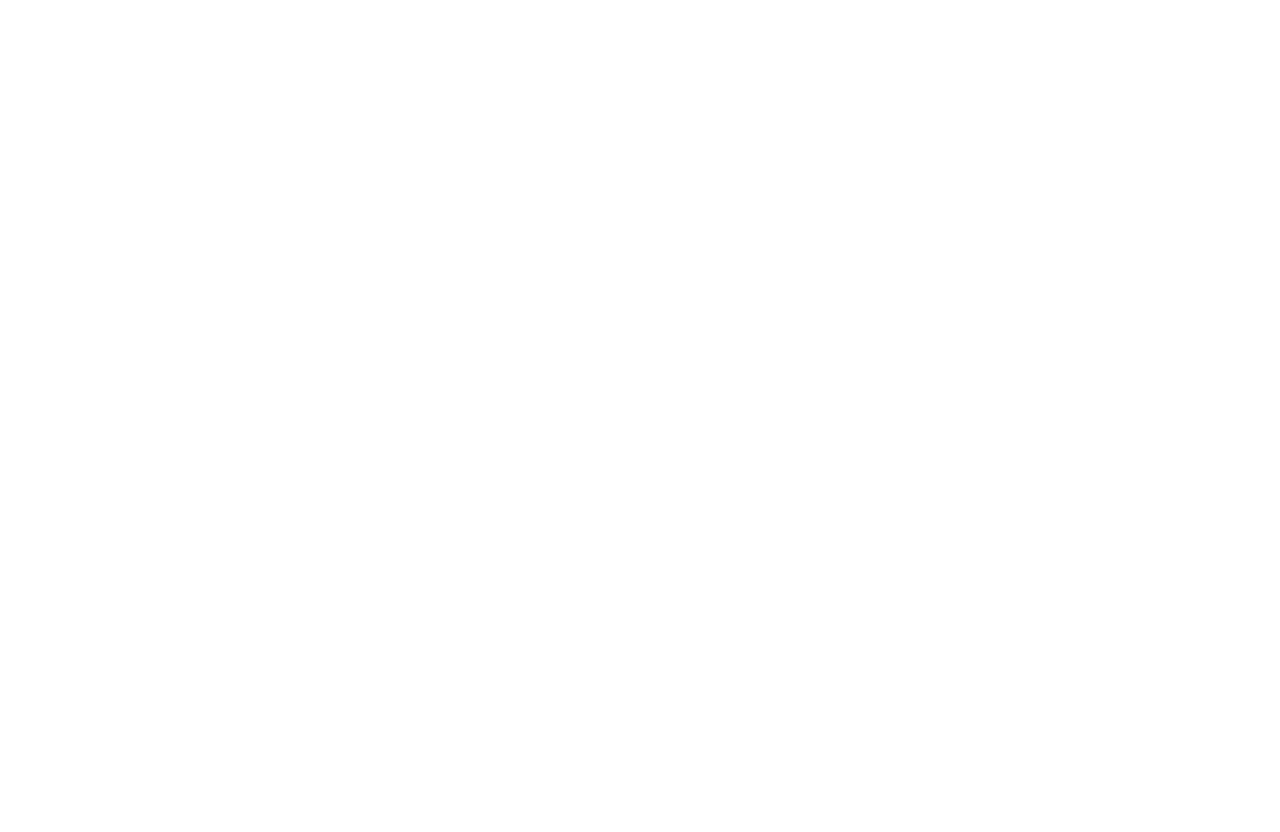
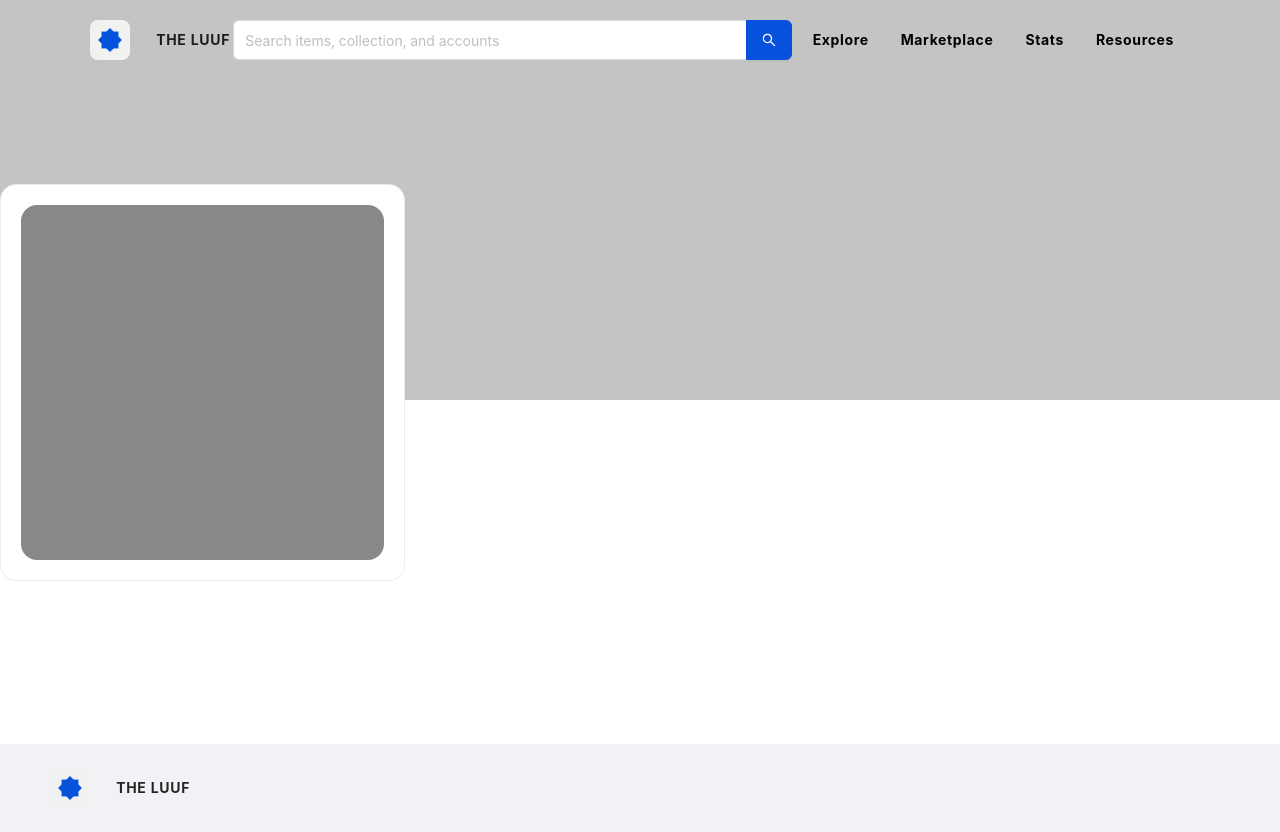
Before and after one commit to nitipon-apaisri/the-luuf, a React (Create React App) app: page /token/token1 in a window 1280 px wide. Before the commit this address had no page. Before the commit the page ends 800 px from the top, so only its background shows below. Built offline with nearby package versions, Linux system fonts and the light colour scheme.

Commit message:
Added token context and loader condition

```diff
--- a/src/App.js
+++ b/src/App.js
@@ -1,13 +1,15 @@
 import "./styles/styles.css";
 import { Route, Routes } from "react-router-dom";
-import LandingPage from "./pages/landing";
-import Marketplace from "./pages/marketplace";
+import LandingPage from "./pages/landing/Landing";
+import Marketplace from "./pages/marketplace/Marketplace";
+import TokenPage from "./pages/token-page/TokenPage";
 const App = () => {
     return (
         <div className="App">
             <Routes>
                 <Route path="/" element={<LandingPage />} />
                 <Route path="/marketplace" element={<Marketplace />} />
+                <Route path="/token/:tokenId" element={<TokenPage />} />
             </Routes>
         </div>
     );
--- a/src/index.js
+++ b/src/index.js
@@ -3,10 +3,13 @@
 import Main from "./App";
 import reportWebVitals from "./reportWebVitals";
 import { BrowserRouter } from "react-router-dom";
+import { TokenProvider } from "./store/tokenContext";
 const root = ReactDOM.createRoot(document.getElementById("root"));
 root.render(
     <BrowserRouter>
-        <Main />
+        <TokenProvider>
+            <Main />
+        </TokenProvider>
     </BrowserRouter>
 );
 
--- a/src/pages/marketplace/index.js
+++ b/src/pages/marketplace/Marketplace.js
@@ -1,5 +1,6 @@
 import { Button, Col, Row } from "antd";
 import { useEffect, useState } from "react";
+import { Link } from "react-router-dom";
 import { tokens } from "../../db";
 import MainLayout from "../../layout";
 const Marketplace = () => {
@@ -10,13 +11,15 @@
         setWidth(window.innerWidth);
     };
     useEffect(() => {
+        document.title = "THE LUUF - Marketplace";
+    }, []);
+    useEffect(() => {
         setLoader(true);
         setTimeout(() => {
             setLoader(false);
         }, 1500);
     }, []);
     useEffect(() => {
-        document.title = "THE LUUF - Marketplace";
         window.addEventListener("resize", updateWindowSize);
         if (width < 1440) {
             setColSpan(8);
@@ -41,6 +44,7 @@
                         <Row gutter={{ xs: 8, sm: 16, md: 24, lg: 32 }}>
                             {tokens.map((row, index) => (
                                 <Col span={colSpan} key={row.id} style={{ marginBottom: 24 }}>
+                                    <Link to={`/token/${row.id}`}>
                                         <div className="token">
                                             <div className="token-img"></div>
                                             <div className="token-info">
@@ -54,6 +58,7 @@
                                                 </div>
                                             </div>
                                         </div>
+                                    </Link>
                                 </Col>
                             ))}
                         </Row>
--- /dev/null
+++ b/src/pages/token-page/TokenPage.js
@@ -0,0 +1,51 @@
+import MainLayout from "../../layout";
+import { useContext, useEffect, useState } from "react";
+import { Col, Row } from "antd";
+import { useParams } from "react-router-dom";
+import { TokenContext } from "../../store/tokenContext";
+const TokenPage = () => {
+    const tokenContext = useContext(TokenContext);
+    const [loader, setLoader] = useState(false);
+    const [token, setToken] = useState();
+    const { tokenId } = useParams();
+    useEffect(() => {
+        document.title = "THE LUUF - Collection";
+        setLoader(true);
+        setTimeout(() => {
+            tokenContext.findToken(tokenId);
+            setToken(tokenContext.token);
+        }, 1500);
+
+        if (token !== undefined) setLoader(false);
+    }, [tokenId, tokenContext, token]);
+    return (
+        <MainLayout>
+            {loader && (
+                <div className="loading">
+                    <div className="loader"></div>
+                </div>
+            )}
+            {!loader && (
+                <section className="token-page">
+                    <div className="page-cover"></div>
+                    <div className="token-contents ">
+                        <Row gutter={{ xs: 8, sm: 16, md: 24, lg: 32 }}>
+                            <Col span={8}>
+                                <div className="left-content">
+                                    <div className="token-img"></div>
+                                    <div className="creator"></div>
+                                </div>
+                            </Col>
+                            <Col span={16}>
+                                <div className="token-right">
+                                    <div className="token-info"></div>
+                                </div>
+                            </Col>
+                        </Row>
+                    </div>
+                </section>
+            )}
+        </MainLayout>
+    );
+};
+export default TokenPage;
--- /dev/null
+++ b/src/scss/_tokenPage.scss
@@ -0,0 +1,28 @@
+.token-page {
+    .page-cover {
+        position: absolute;
+        top: 0;
+        left: 0;
+        background-color: #c4c4c4;
+        width: 100%;
+        height: 400px;
+    }
+    .token-contents {
+        width: 1280px;
+        max-width: 1280px;
+        height: 480px;
+        max-height: 480px;
+        margin: 120px auto 0 auto;
+        .left-content {
+            @extend .card;
+
+            padding: 20px;
+            .token-img {
+                width: 100%;
+                padding-top: calc(100% - 8px);
+                background-color: #888888;
+                border-radius: 16px;
+            }
+        }
+    }
+}
--- a/src/scss/styles.scss
+++ b/src/scss/styles.scss
@@ -3,6 +3,7 @@
 @import "./modules";
 @import "./marketplace";
 @import "./resposive";
+@import "./tokenPage";
 @import "../../node_modules/spinthatshit/src/loaders.scss";
 h1,
 h2,
@@ -47,6 +48,7 @@
         }
     }
     header {
+        z-index: 1;
         nav {
             display: flex;
             justify-content: space-between;
@@ -89,6 +91,9 @@
                     height: 40px;
                     background: #0652dd;
                     border: 1px solid #0652dd;
+                }
+                .ant-input-group-addon {
+                    background: transparent;
                 }
             }
             ul {
--- /dev/null
+++ b/src/store/tokenContext.js
@@ -0,0 +1,16 @@
+import { createContext, useState } from "react";
+import { tokens } from "../db";
+const TokenContext = createContext();
+
+const TokenProvider = (props) => {
+    const [token, setToken] = useState();
+    const findToken = (tokenId) => {
+        const getToken = tokens.find((r) => {
+            return r.id === tokenId;
+        });
+        setToken(getToken);
+    };
+    return <TokenContext.Provider value={{ token, findToken }}>{props.children}</TokenContext.Provider>;
+};
+
+export { TokenProvider, TokenContext };
--- a/src/styles/styles.css
+++ b/src/styles/styles.css
@@ -146,7 +146,7 @@
   padding: 24px 0;
 }
 
-.card, .marketplace .tokens .token, .medium-card .medium-card-block, .landing-page .trending-collections .collections .medium-card-block,
+.card, .token-page .token-contents .left-content, .marketplace .tokens .token, .medium-card .medium-card-block, .landing-page .trending-collections .collections .medium-card-block,
 .landing-page .trending-collections .creators .medium-card-block,
 .landing-page .rising-stars .collections .medium-card-block,
 .landing-page .rising-stars .creators .medium-card-block, .landing-page .category-container .category .category-row .card-category {
@@ -256,6 +256,31 @@
     width: 1960px;
   }
 }
+.token-page .page-cover {
+  position: absolute;
+  top: 0;
+  left: 0;
+  background-color: #c4c4c4;
+  width: 100%;
+  height: 400px;
+}
+.token-page .token-contents {
+  width: 1280px;
+  max-width: 1280px;
+  height: 480px;
+  max-height: 480px;
+  margin: 120px auto 0 auto;
+}
+.token-page .token-contents .left-content {
+  padding: 20px;
+}
+.token-page .token-contents .left-content .token-img {
+  width: 100%;
+  padding-top: calc(100% - 8px);
+  background-color: #888888;
+  border-radius: 16px;
+}
+
 h1,
 h2,
 h3,
@@ -318,6 +343,9 @@
     opacity: 0;
   }
 }
+body header {
+  z-index: 1;
+}
 body header nav {
   display: flex;
   justify-content: space-between;
@@ -362,6 +390,9 @@
   height: 40px;
   background: #0652dd;
   border: 1px solid #0652dd;
+}
+body header nav .nav-search-bar .ant-input-group-addon {
+  background: transparent;
 }
 body header nav ul {
   padding: 0;
```
Also changed, not shown: src/pages/landing/Landing.js (renamed from src/pages/landing/index.js), 1 other file (tests, documents, lock files or other folders). Lines whose indentation alone changed are shown as unchanged.
